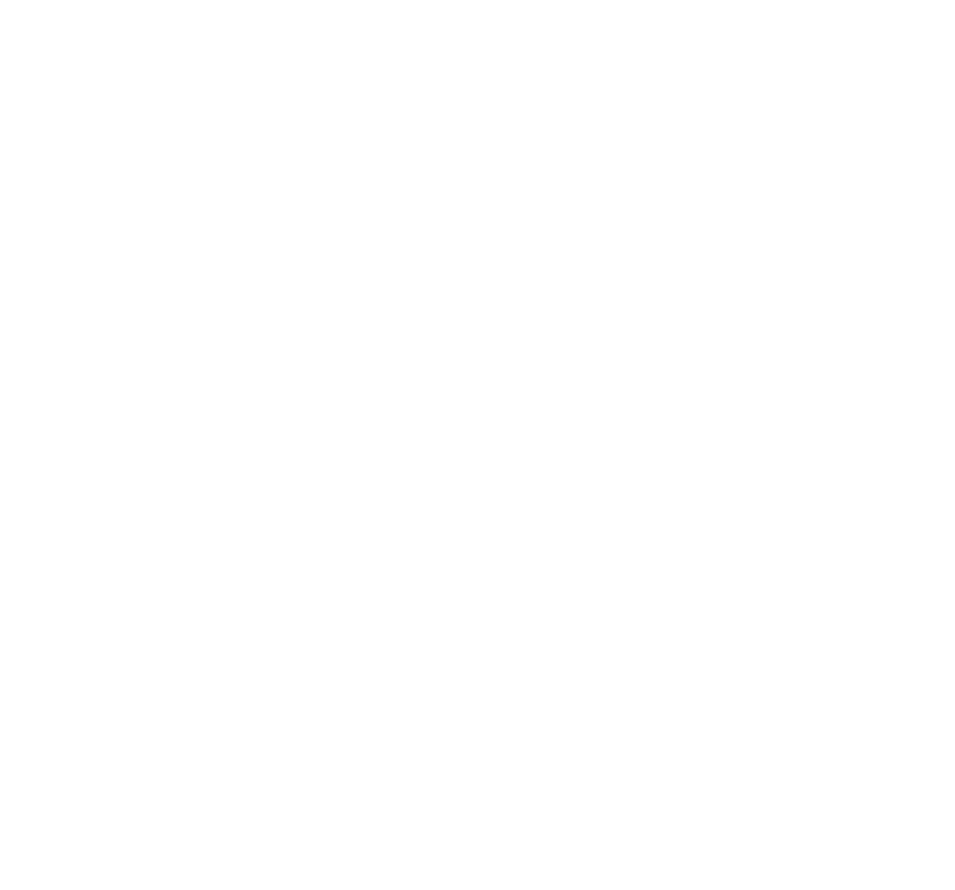
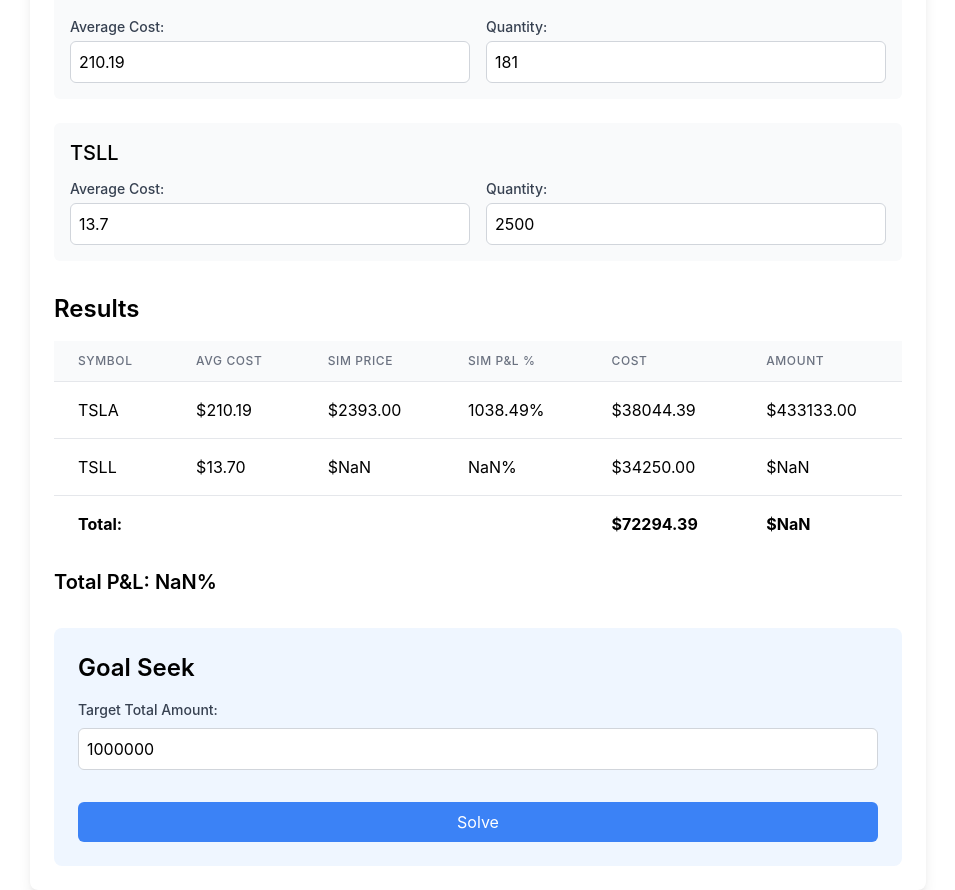
Before and after one commit to james00543/TSLA, a React (Create React App) app: page / in a window 1280 px wide. Shown: the part 345-1235 px from the top of the page, without its empty margins (162-1117 px from the left). Before the commit the page ends 800 px from the top, so only its background shows below. Built offline with nearby package versions, Linux system fonts and the light colour scheme; no server answers.

Commit message:
Update StockCalculatorComplete.js

```diff
--- a/src/StockCalculatorComplete.js
+++ b/src/StockCalculatorComplete.js
@@ -7,7 +7,7 @@
     { symbol: 'TSLA', currentPrice: 0, avgCost: 210.19, qty: 181 },
     { symbol: 'TSLL', currentPrice: 0, avgCost: 13.70, qty: 2500 },
   ]);
-  const [tslaSim, setTslaSim] = useState(""); // Simulated price for TSLA, starts as an empty string
+  const [tslaSim, setTslaSim] = useState(2393); // Simulated price for TSLA
   const [targetValue, setTargetValue] = useState(1000000);
   const [goalSeekResult, setGoalSeekResult] = useState(null);
   const [error, setError] = useState(null);
@@ -18,6 +18,7 @@
       try {
         const stockSymbols = ['TSLA', 'TSLL'];
 
+        // Fetch prices for stocks
         const stockPromises = stockSymbols.map(symbol =>
           fetch(`https://finnhub.io/api/v1/quote?symbol=${symbol}&token=${FINNHUB_TOKEN}`)
             .then(res => res.json())
@@ -26,6 +27,7 @@
 
         const stockData = await Promise.all(stockPromises);
 
+        // Update state
         setStocks(stocks.map(stock => {
           const updatedStock = stockData.find(s => s.symbol === stock.symbol);
           return updatedStock ? { ...stock, currentPrice: updatedStock.currentPrice } : stock;
@@ -118,18 +120,19 @@
     setStocks(newStocks);
   };
 
-  const { tsla, tsll, total } = calculateValues(tslaSim || 0);
+  const { tsla, tsll, total } = calculateValues(tslaSim);
 
   // Handle number input for TSLA Simulated Price
   const handleTslaSimChange = (e) => {
     const value = e.target.value;
-    setTslaSim(value);
+    // Allow empty value and set to null, otherwise parse to number
+    setTslaSim(value === "" ? null : Number(value));
   };
 
   // Handle number input for Target Total Amount
   const handleTargetValueChange = (e) => {
     const value = e.target.value;
-    setTargetValue(value === "" ? "" : Number(value));
+    setTargetValue(value === "" ? "" : Number(value));  // If input is empty, set an empty string, else convert to a number
   };
 
   return (
@@ -159,13 +162,107 @@
         </label>
         <input
           type="number"
-          value={tslaSim}
-          onChange={handleTslaSimChange}
+          value={tslaSim ?? ""}  // Display empty string when no value is entered
+          onChange={handleTslaSimChange}  // Use the updated handler
           className="w-full p-2 border border-gray-300 rounded-md focus:ring-blue-500 focus:border-blue-500"
         />
       </div>
+      <div className="mb-8">
+        <h2 className="text-2xl font-semibold mb-4">Stock Details</h2>
+        {stocks.map((stock, index) => (
+          <div key={stock.symbol} className="mb-6 p-4 bg-gray-50 rounded-md">
+            <h3 className="text-xl font-medium mb-3">{stock.symbol}</h3>
+            <div className="grid grid-cols-2 gap-4">
+              <div>
+                <label className="block text-sm font-medium text-gray-700 mb-1">Average Cost:</label>
+                <input
+                  type="number"
+                  value={stock.avgCost}
+                  onChange={(e) => handleStockChange(index, 'avgCost', e.target.value)}
+                  className="w-full p-2 border border-gray-300 rounded-md"
+                />
+              </div>
+              <div>
+                <label className="block text-sm font-medium text-gray-700 mb-1">Quantity:</label>
+                <input
+                  type="number"
+                  value={stock.qty}
+                  onChange={(e) => handleStockChange(index, 'qty', e.target.value)}
+                  className="w-full p-2 border border-gray-300 rounded-md"
+                />
+              </div>
+            </div>
+          </div>
+        ))}
+      </div>
 
-      {/* Goal Seek Result Display */}
+      <div className="mb-8">
+        <h2 className="text-2xl font-semibold mb-4">Results</h2>
+        <div className="overflow-x-auto">
+          <table className="min-w-full divide-y divide-gray-200">
+            <thead className="bg-gray-50">
+              <tr>
+                <th className="px-6 py-3 text-left text-xs font-medium text-gray-500 uppercase tracking-wider">
+                  Symbol
+                </th>
+                <th className="px-6 py-3 text-left text-xs font-medium text-gray-500 uppercase tracking-wider">
+                  Avg Cost
+                </th>
+                <th className="px-6 py-3 text-left text-xs font-medium text-gray-500 uppercase tracking-wider">
+                  Sim Price
+                </th>
+                <th className="px-6 py-3 text-left text-xs font-medium text-gray-500 uppercase tracking-wider">
+                  Sim P&L %
+                </th>
+                <th className="px-6 py-3 text-left text-xs font-medium text-gray-500 uppercase tracking-wider">
+                  Cost
+                </th>
+                <th className="px-6 py-3 text-left text-xs font-medium text-gray-500 uppercase tracking-wider">
+                  Amount
+                </th>
+              </tr>
+            </thead>
+            <tbody className="bg-white divide-y divide-gray-200">
+              {[tsla, tsll].map((stock) => (
+                <tr key={stock.symbol}>
+                  <td className="px-6 py-4 whitespace-nowrap">{stock.symbol}</td>
+                  <td className="px-6 py-4 whitespace-nowrap">${stock.avgCost.toFixed(2)}</td>
+                  <td className="px-6 py-4 whitespace-nowrap">${stock.simPrice?.toFixed(2)}</td>
+                  <td className="px-6 py-4 whitespace-nowrap">{(stock.simPnl * 100).toFixed(2)}%</td>
+                  <td className="px-6 py-4 whitespace-nowrap">${stock.cost?.toFixed(2)}</td>
+                  <td className="px-6 py-4 whitespace-nowrap">${stock.amount?.toFixed(2)}</td>
+                </tr>
+              ))}
+              <tr className="font-bold">
+                <td className="px-6 py-4 whitespace-nowrap" colSpan={4}>
+                  Total:
+                </td>
+                <td className="px-6 py-4 whitespace-nowrap">${total.cost?.toFixed(2)}</td>
+                <td className="px-6 py-4 whitespace-nowrap">${total.amount?.toFixed(2)}</td>
+              </tr>
+            </tbody>
+          </table>
+        </div>
+        <div className="mt-4 text-xl font-semibold">Total P&L: {(total.pnl * 100).toFixed(2)}%</div>
+      </div>
+
+      <div className="bg-blue-50 p-6 rounded-lg">
+        <h2 className="text-2xl font-semibold mb-4">Goal Seek</h2>
+        <div className="mb-8">
+        <label className="block text-sm font-medium text-gray-700 mb-2">Target Total Amount:</label>
+        <input
+          type="number"
+          value={targetValue === 0 ? "" : targetValue}  // If 0, show an empty string
+          onChange={handleTargetValueChange}  // Attach the handler
+          className="w-full p-2 border border-gray-300 rounded-md focus:ring-blue-500 focus:border-blue-500"
+        />
+      </div>
+        <button
+          onClick={runGoalSeek}
+          className="w-full bg-blue-500 text-white p-2 rounded-md hover:bg-blue-600 transition duration-300"
+        >
+          Solve
+        </button>
         {goalSeekResult && (
   <div className="mt-8">
     <h2 className="text-2xl font-bold mb-6 text-center">Goal Seek Results</h2>
@@ -223,6 +320,7 @@
   </div>
 )}
       </div>
+    </div>
   );
 };
 
```
Lines whose indentation alone changed are shown as unchanged.
